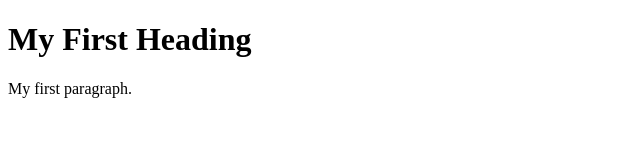
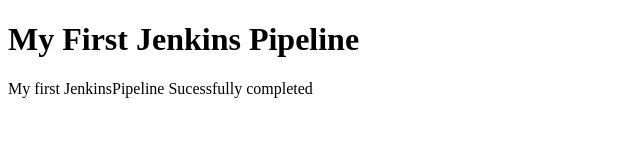
Before and after one commit to shekhargi/website, a plain HTML site: page index.html in a window 1280 px wide. Shown: the whole page, without its empty margins (0-640 px from the left). Drawn offline with Linux system fonts and the light colour scheme.

Commit message:
changed website content

```diff
--- a/index.html
+++ b/index.html
@@ -2,8 +2,8 @@
 <html>
 <body>
 
-<h1>My First Heading</h1>
-<p>My first paragraph.</p>
+<h1>My First Jenkins Pipeline</h1>
+<p>My first JenkinsPipeline Sucessfully completed </p>
 
 </body>
 </html>
```
